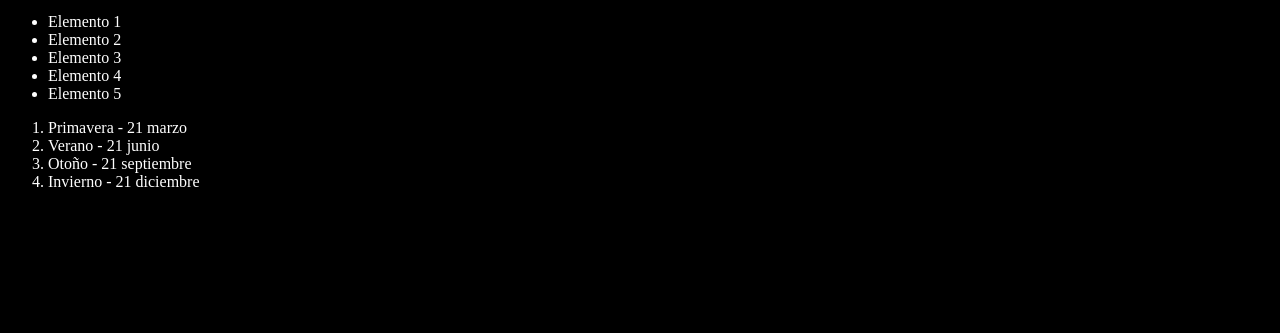
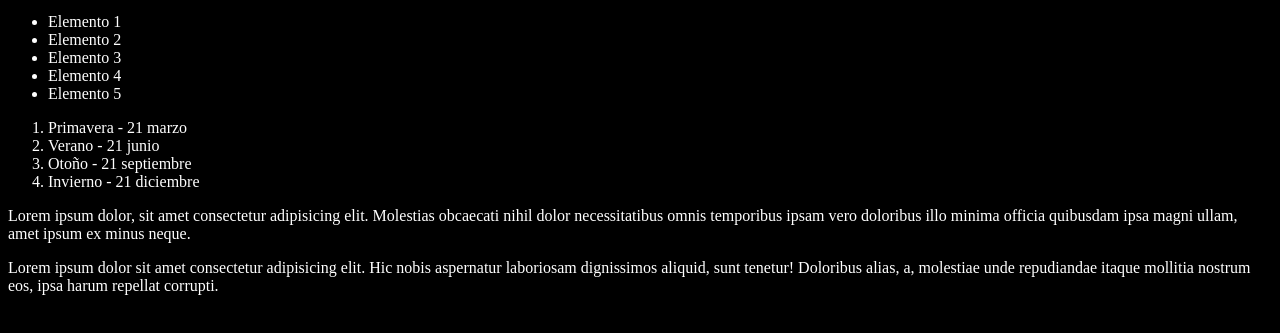
Before and after one commit to a-villasenor/primer-repositorio-git, a plain HTML site: page index.html in a window 1280 px wide. Shown: the part 101-434 px from the top of the page. Drawn offline with Linux system fonts and the light colour scheme.

Commit message:
Agregando dos parrafos

```diff
--- a/index.html
+++ b/index.html
@@ -26,6 +26,17 @@
       <li>Otoño - 21 septiembre</li>
       <li>Invierno - 21 diciembre</li>
     </ol>
+    <p>
+      Lorem ipsum dolor, sit amet consectetur adipisicing elit. Molestias
+      obcaecati nihil dolor necessitatibus omnis temporibus ipsam vero doloribus
+      illo minima officia quibusdam ipsa magni ullam, amet ipsum ex minus neque.
+    </p>
+    <p>
+      Lorem ipsum dolor sit amet consectetur adipisicing elit. Hic nobis
+      aspernatur laboriosam dignissimos aliquid, sunt tenetur! Doloribus alias,
+      a, molestiae unde repudiandae itaque mollitia nostrum eos, ipsa harum
+      repellat corrupti.
+    </p>
     <script src="index.js"></script>
   </body>
 </html>
```
